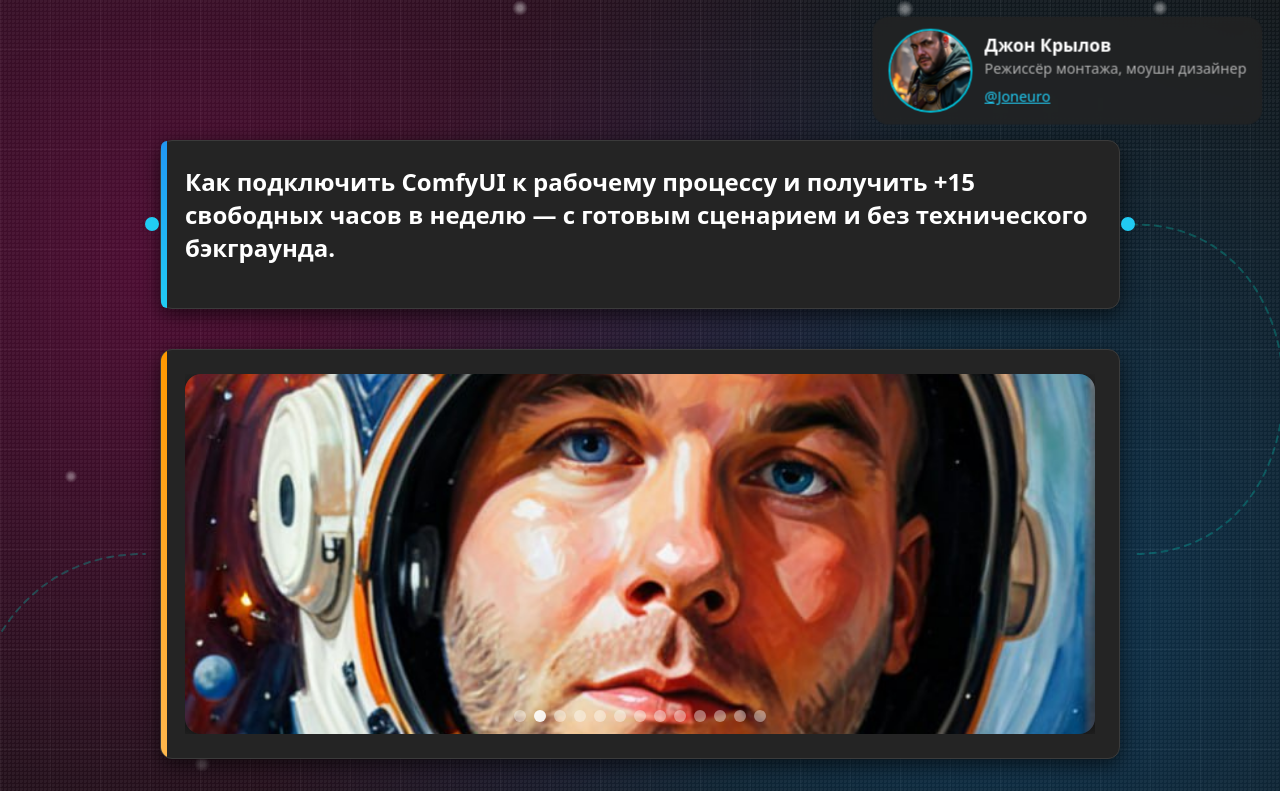
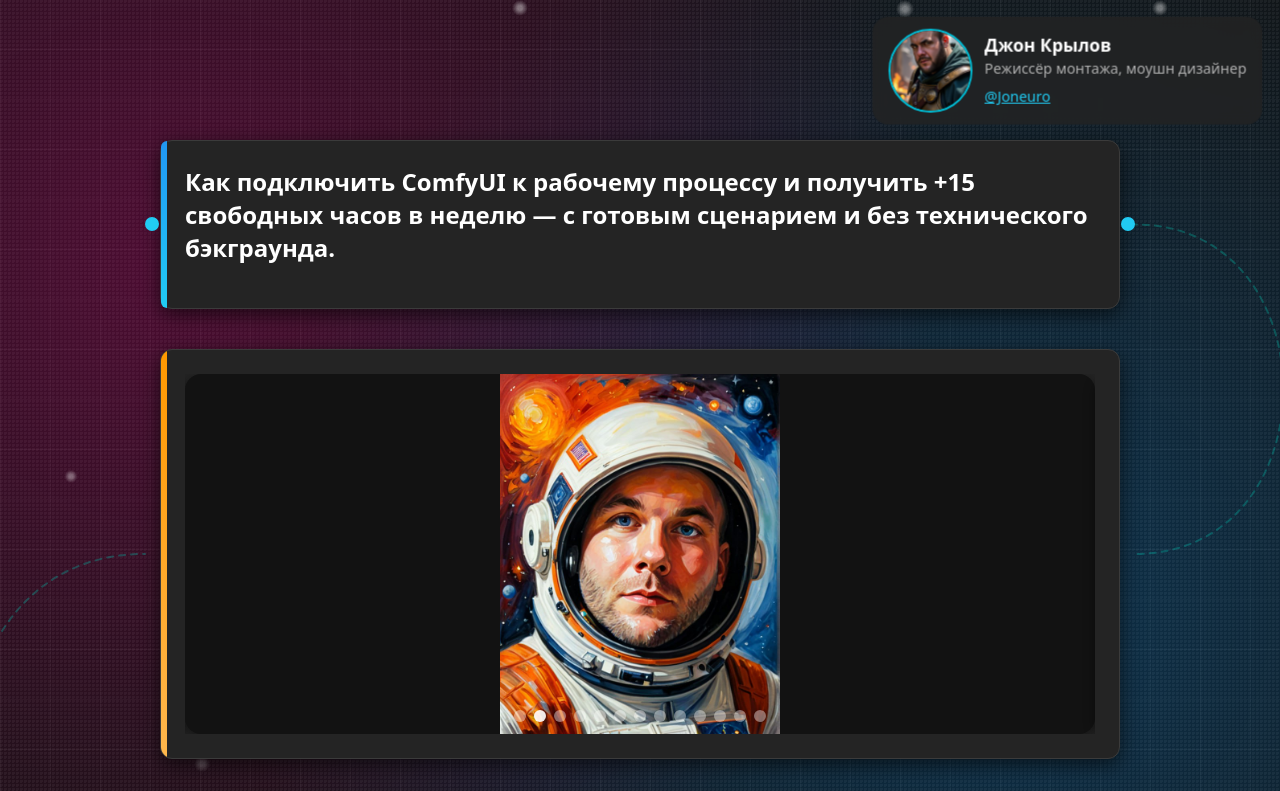
Before and after one commit to johngazon/joneiro-site, a plain HTML site: page index.html in a window 1280 px wide. Shown: the top 791 px of the page. Drawn offline with Linux system fonts and the light colour scheme.

Commit message:
Show entire photos in gallery by using object-fit contain and dark letterboxing

```diff
--- a/style.css
+++ b/style.css
@@ -348,7 +348,13 @@ p {
 .gallery-track img {
     width: 100%;
     height: 100%;
-    object-fit: cover;
+    /* Ensure the entire photo is visible within the slide. Use contain
+       instead of cover so that the image scales down to fit the height,
+       leaving horizontal letterboxing if necessary. Position the image
+       centrally so any empty space appears evenly on both sides. */
+    object-fit: contain;
+    object-position: center;
+    background-color: #121212;
     border-radius: 16px;
     flex-shrink: 0;
     box-shadow: 0 4px 12px rgba(0, 0, 0, 0.4);
```
